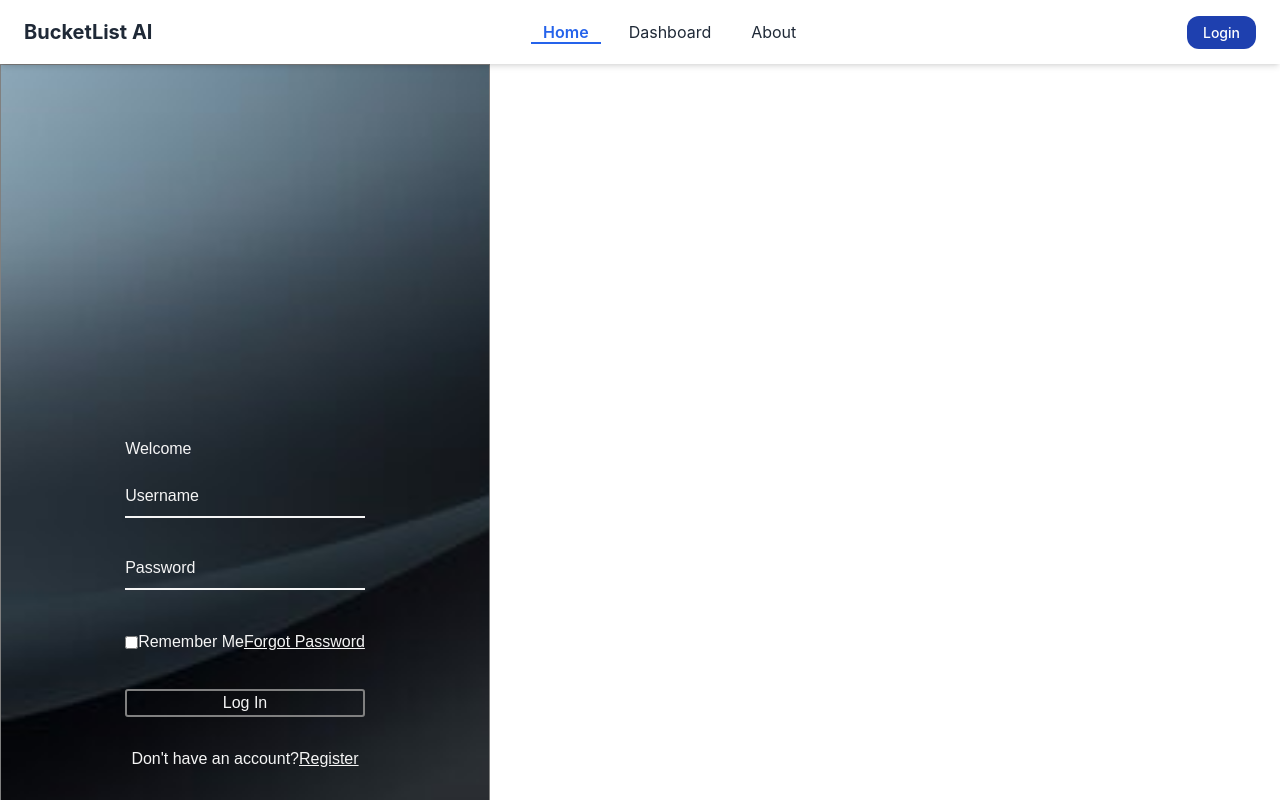
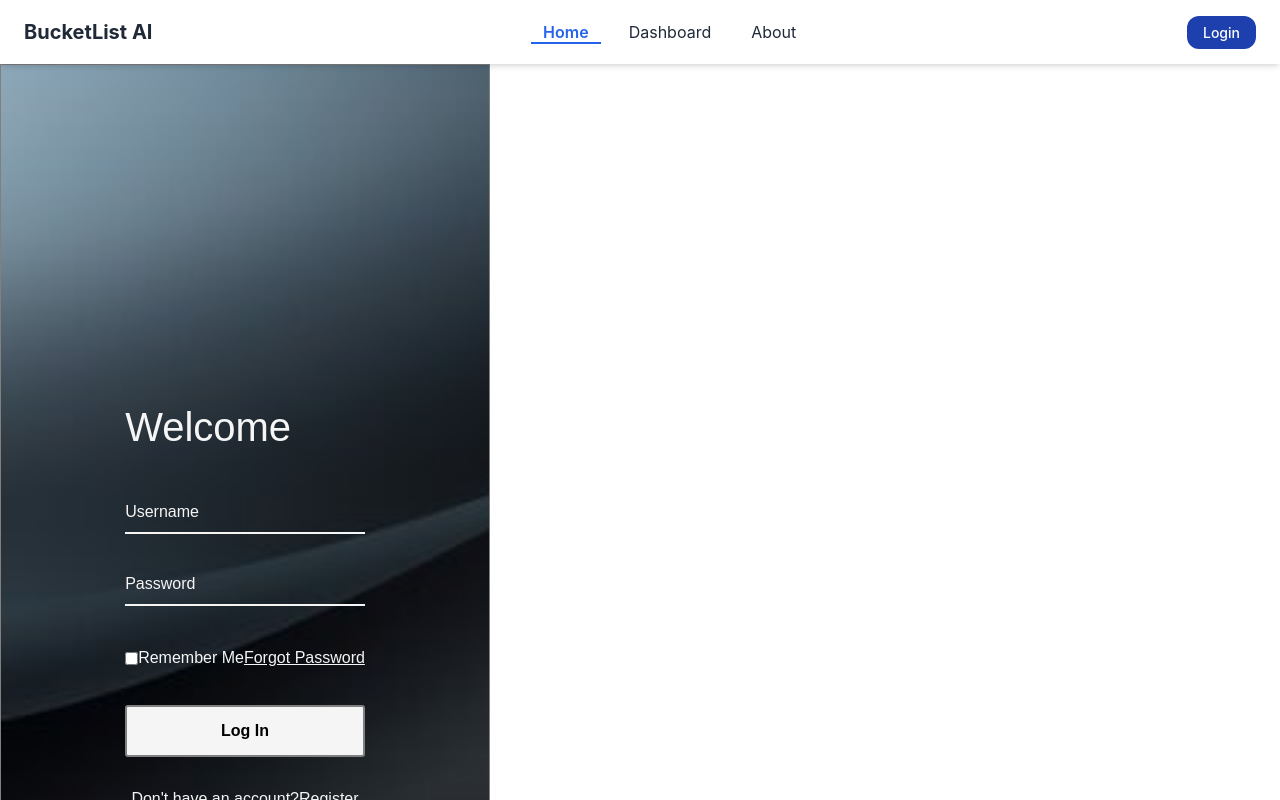
Before and after one commit to Uhhbay/BucketList-AI, a React (Create React App) app in the folder frontend/: page /login in a window 1280 px wide. Shown: the top 800 px of the page. Built offline with nearby package versions, Linux system fonts and the light colour scheme.

Commit message:
fixed more golabl issues

```diff
--- a/frontend/src/pages/Login/Login.css
+++ b/frontend/src/pages/Login/Login.css
@@ -34,12 +34,12 @@
     backdrop-filter: blur(0.5rem);
 }
 
-form {
+.logForm {
     display: flex;
     flex-direction: column;
 }
 
-h2 {
+.welcome {
     font-size: 2.5rem;
     margin-bottom: 20px;
     color: whitesmoke;
@@ -106,7 +106,7 @@ input input:focus~label,
 
 }
 
-button {
+.logButton {
     background: whitesmoke;
     color: black;
     font-weight: 600;
--- a/frontend/src/pages/Login/Login.jsx
+++ b/frontend/src/pages/Login/Login.jsx
@@ -6,8 +6,8 @@ import './Login.css';
 export default function Login() {
   return (
     <div className="wrapper">
-      <form action="#">
-        <h2>Welcome</h2>
+      <form action="#" className='logForm'>
+        <h2 className='welcome'>Welcome</h2>
         <div className="input">
             <input type="text" required/>
             <label>Username</label>
@@ -23,7 +23,7 @@ export default function Login() {
             </label>
             <a href="#">Forgot Password</a>
         </div>
-        <button type="submit">Log In</button>
+        <button type="submit" className='logButton'>Log In</button>
         <div className="register">
           <p>
             Don't have an account?
```
